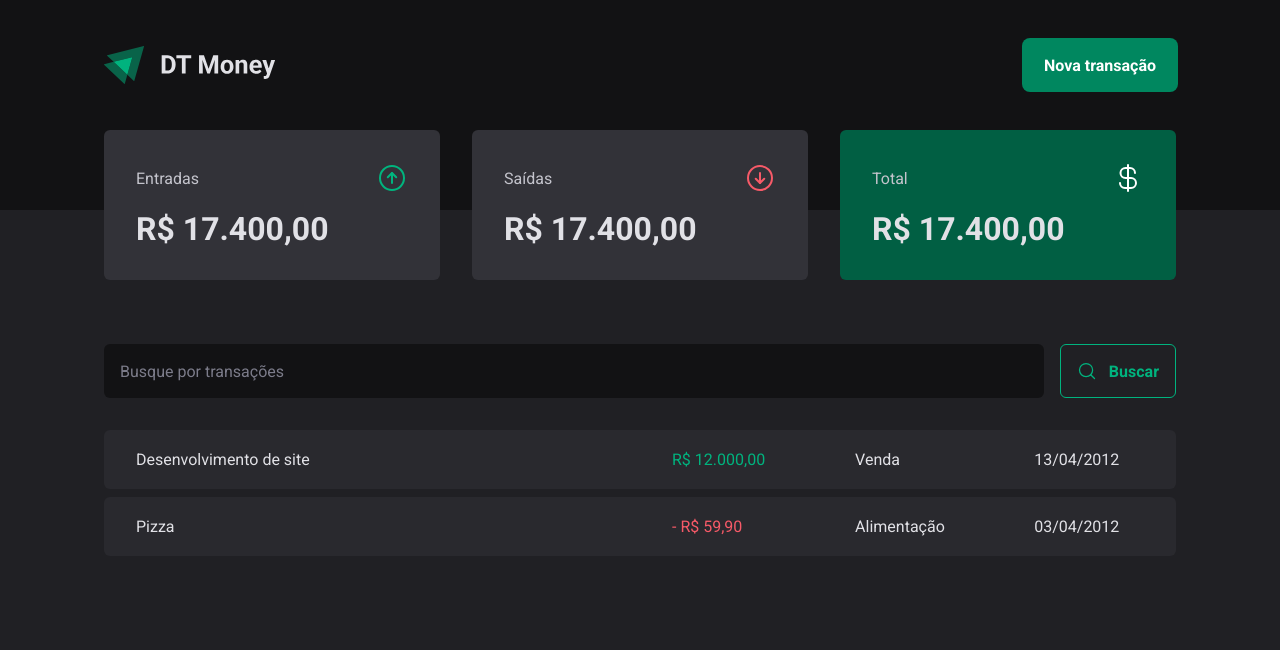
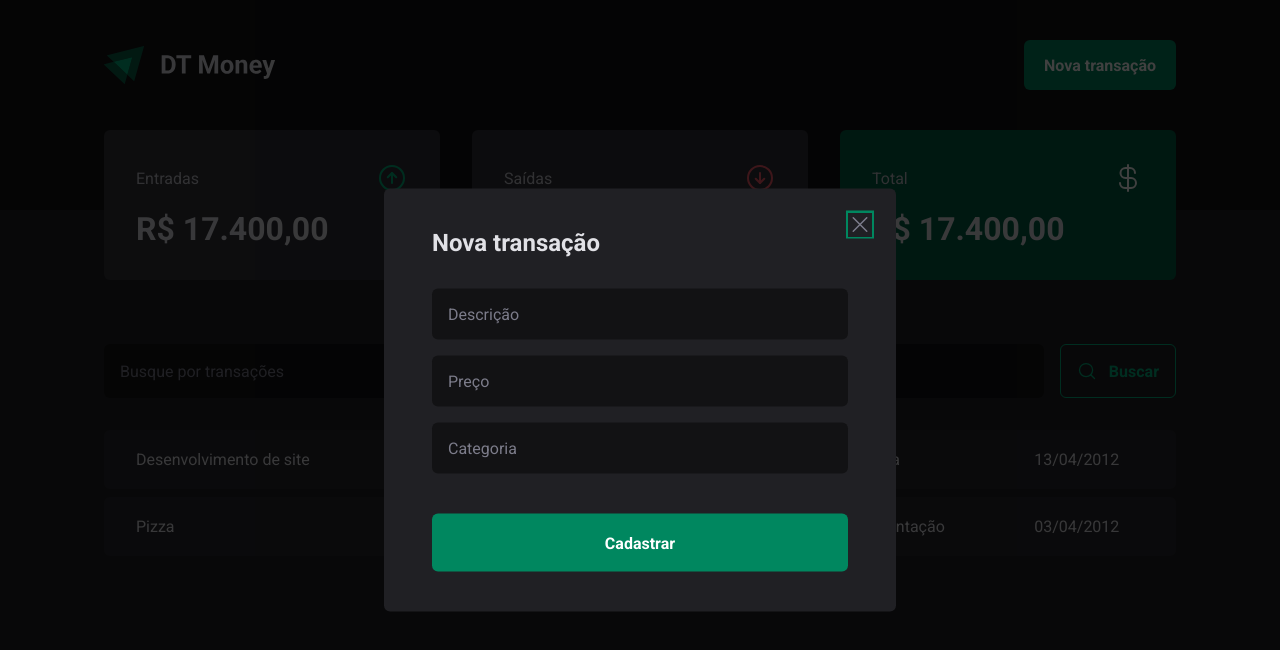
Before and after one commit to c4mpos-dev/dt-money, a React (Vite) app: page / in a window 1280 px wide. Both pictures are taken after a click on the button "Nova transação". Shown: the top 650 px of the page. Built offline with nearby package versions, Linux system fonts and the light colour scheme.

Commit message:
Modal component (with Radix Dialog)

```diff
--- a/package.json
+++ b/package.json
@@ -10,6 +10,7 @@
     "preview": "vite preview"
   },
   "dependencies": {
+    "@radix-ui/react-dialog": "^1.1.6",
     "@types/styled-components": "^5.1.34",
     "phosphor-react": "^1.4.1",
     "react": "^19.0.0",
--- a/src/components/Header/index.tsx
+++ b/src/components/Header/index.tsx
@@ -1,6 +1,8 @@
 import { HeaderContainer, HeaderContent, NewTransactionButton } from "./styles";
+import * as Dialog from "@radix-ui/react-dialog";
 
 import logoImgWithText from "../../assets/ignite-with-text-logo.svg";
+import { NewTransactioModal } from "../NewTransactionModal";
 
 export function Header() {
     return (
@@ -8,7 +10,13 @@
             <HeaderContent>
                 <img src={logoImgWithText} />
 
-                <NewTransactionButton>Nova transação</NewTransactionButton>
+                <Dialog.Root>
+                    <Dialog.Trigger asChild>
+                        <NewTransactionButton>Nova transação</NewTransactionButton>
+                    </Dialog.Trigger>
+
+                    <NewTransactioModal />
+                </Dialog.Root>
             </HeaderContent>
         </HeaderContainer>
     );
--- /dev/null
+++ b/src/components/NewTransactionModal/index.tsx
@@ -0,0 +1,27 @@
+import * as Dialog from "@radix-ui/react-dialog";
+import { CloseButton, Content, Overlay } from "./styles";
+import { X } from "phosphor-react";
+
+export function NewTransactioModal() {
+    return (
+        <Dialog.Portal>
+            <Overlay />
+
+            <Content>
+                <Dialog.Title>Nova transação</Dialog.Title>
+
+                <CloseButton>
+                    <X size={24} />
+                </CloseButton>
+
+                <form action="">
+                    <input type="text" placeholder="Descrição" required/>
+                    <input type="text" placeholder="Preço" required/>
+                    <input type="text" placeholder="Categoria" required/>
+
+                    <button type="submit">Cadastrar</button>
+                </form>
+            </Content>
+        </Dialog.Portal>
+    );
+}
--- /dev/null
+++ b/src/components/NewTransactionModal/styles.ts
@@ -0,0 +1,70 @@
+import styled from "styled-components";
+import * as Dialog from "@radix-ui/react-dialog";
+
+export const Overlay = styled(Dialog.Overlay)`
+    position: fixed;
+    width: 100vw;
+    height: 100vh;
+    inset: 0;
+    background: rgba(0, 0, 0, 0.75);
+`;
+
+export const Content = styled(Dialog.Content)`
+    min-width: 32rem;
+    border-radius: 6px;
+    padding: 2.5rem 3rem;
+    background: ${props => props.theme["gray-800"]};
+
+    position: fixed;
+    top: 50%;
+    left: 50%;
+    transform: translate(-50%, -50%);
+
+    form {
+        margin-top: 2rem;
+
+        display: flex;
+        flex-direction: column;
+        gap: 1rem;
+
+        input {
+            border-radius: 6px;
+            border: 0;
+            background: ${props => props.theme["gray-900"]};
+            color: ${props => props.theme["gray-300"]};
+            padding: 1rem;
+
+            &::placeholder {
+                color: ${props => props.theme["gray-500"]};
+            }
+        }
+    }
+
+    button[type="submit"] {
+        height: 58px;
+        border: 0;
+        background: ${props => props.theme["green-500"]};
+        color: ${props => props.theme.white};
+        font-weight: bold;
+        padding: 0 1.25rem;
+        border-radius: 6px;
+        margin-top: 1.5rem;
+        cursor: pointer;
+
+        &:hover {
+            background: ${props => props.theme["green-700"]};
+            transition: background-color 0.2s;
+        }
+    }
+`;
+
+export const CloseButton = styled(Dialog.Close)`
+    position: absolute;
+    background: transparent;
+    border: 0;
+    top: 1.5rem;
+    right: 1.5rem;
+    line-height: 0;
+    cursor: pointer;
+    color: ${props => props.theme["gray-500"]};
+`;
```
Also changed, not shown: 1 other file (tests, documents, lock files or other folders).
